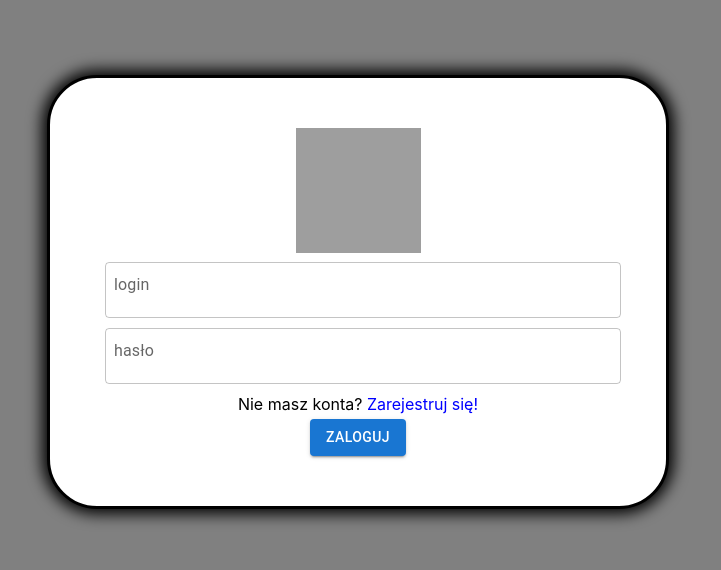
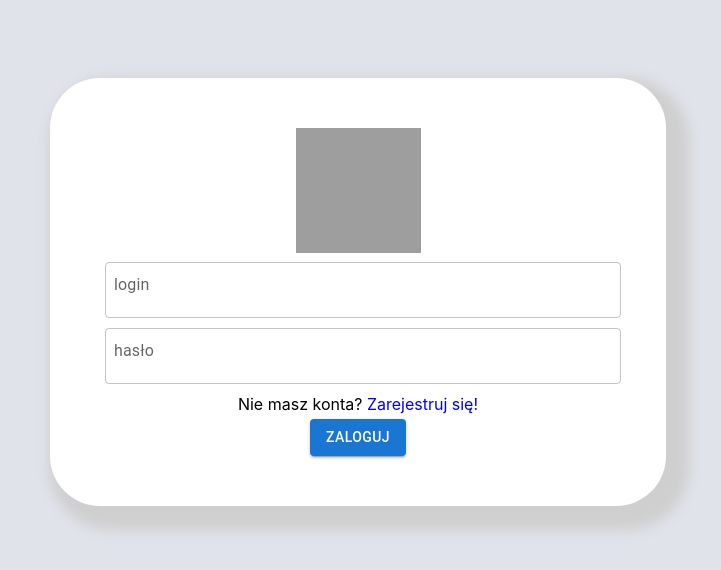
Before and after one commit to JasminEnjoyers/tablica_front-end, a React (Create React App) app: page / in a window 1280 px wide. Shown: the part 108-678 px from the top of the page, without its empty margins (282-1003 px from the left). Built offline with nearby package versions, Linux system fonts and the light colour scheme; grey boxes are pictures that could not be loaded.

Commit message:
login+wall
dodana strona głowna, zmiany wizualne

```diff
--- a/src/app/App.js
+++ b/src/app/App.js
@@ -1,7 +1,7 @@
 import './App.css';
 import React from 'react';
 import SingInPanel from "../sign_in_panel/SignInPanel";
-import UserPanel from "../user_panel/UserPanel";
+import WallPanel from "../user_panel/WallPanel";
 import {Route, Routes} from "react-router-dom";
 
 function App() {
@@ -10,12 +10,12 @@ function App() {
       return (
           <div className="App">
               {user != null &&
-                  <UserPanel user={user}/>
+                  <WallPanel user={user}/>
               }
               {user == null &&
                   <Routes>
                       <Route path="/" element={ <SingInPanel userSetter={setUser}/> }/>
-                      <Route path="/register" element={ <UserPanel user={"cgyh"}/> }/>
+                      <Route path="/register" element={ <WallPanel user={"cgyh"}/> }/>
                   </Routes>
               }
           </div>
--- a/src/sign_in_panel/SignInPanel.js
+++ b/src/sign_in_panel/SignInPanel.js
@@ -33,6 +33,7 @@ export default function SingInPanel(props) {
                         value={login}
                         onChange={(event) => setLogin(event.target.value)}
                         fullWidth
+
                         autoComplete='off'
                         InputProps={{
                             classes:{
@@ -58,13 +59,13 @@ export default function SingInPanel(props) {
                             }
                         }}
                     />
-                    <div className={styles.formElement}>
+                    <div className={styles.registerTextBox}>
                         Nie masz konta? <Link to="/register" className={styles.register}>Zarejestruj się!</Link>
                     </div>
                     <Button
                         variant="contained"
                         type="submit"
-                        className={styles.formElement}
+                        className={styles.button}
                     >Zaloguj
                     </Button>
                 </form>
--- a/src/sign_in_panel/SignInPanelStyle.js
+++ b/src/sign_in_panel/SignInPanelStyle.js
@@ -7,22 +7,37 @@ export default makeStyles((theme) => ({
         alignItems: "center",
         justifyContent: "center",
         height: "100vh",
-        backgroundColor: "grey"
+        backgroundColor: "#e1e3eb"
     },
     loginBox: {
+
         padding: 50,
-        WebkitBoxShadow: "0px 0px 15px 5px black",
+        WebkitBoxShadow: "11px 12px 13px 12px rgb(207, 207, 207)",
         backgroundColor: "white",
-        border: "3px solid black",
+        //border: "3px solid black",
         WebkitBorderRadius: "50px"
     },
     formElement: {
+        margin: 5,
+
+    },
+    TextField:{
+        display: "flex",
+        flexDirection: "column",
+        alignItems: "center",
+        justifyContent: "center",
+
+    },
+    registerTextBox:{
         margin: 5,
     },
     register: {
         textDecoration: "none",
         color: "blue",
     },
+    button:{
+        marginTop:25,
+    },
     logo:{
         width: 125,
         height: 125,
--- a/src/user_panel/UserPanel.js
+++ /dev/null
@@ -1,13 +0,0 @@
-import React from 'react';
-import SignInPanelStyle from "../sign_in_panel/SignInPanelStyle";
-
-export default function UserPanel(props) {
-    const styles = SignInPanelStyle()
-    const {user} = props
-
-    return (
-        <div className={styles.positioningBox}>
-            {user}
-        </div>
-    );
-}
--- /dev/null
+++ b/src/user_panel/WallPanel.js
@@ -0,0 +1,16 @@
+import React from 'react';
+import WallPanelStyle from "./WallPanelStyle";
+import {Button, TextField} from "@mui/material";
+import {Link} from "react-router-dom";
+
+
+export default function WallPanel(props) {
+    const styles = WallPanelStyle()
+    const {user} = props
+
+    return (
+        <div className={styles.positioningBox}>
+            {user}
+        </div>
+    );
+}
--- /dev/null
+++ b/src/user_panel/WallPanelStyle.js
@@ -0,0 +1,13 @@
+import {makeStyles} from "@material-ui/core/styles";
+
+export default makeStyles((theme) => ({
+    positioningBox: {
+        display: "flex",
+        flexDirection: "column",
+        alignItems: "center",
+        justifyContent: "center",
+        height: "100vh",
+        bakcground:"black"
+        //backgroundColor: "#e1e3eb"
+    }
+}));
```
